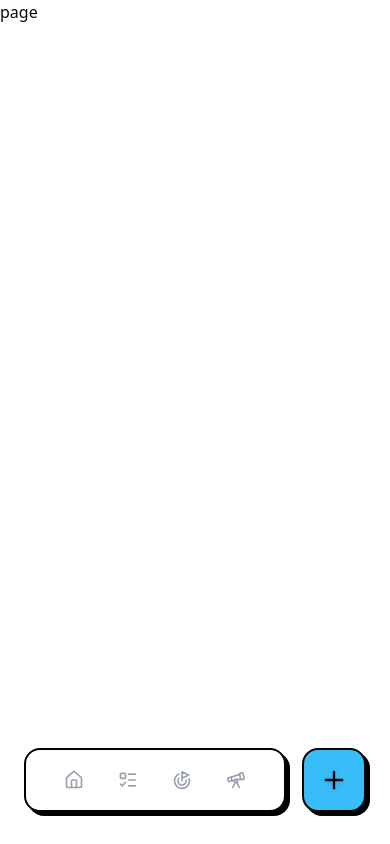
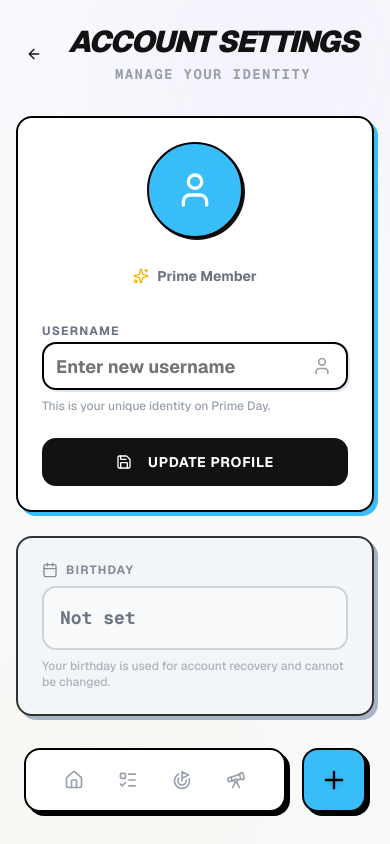
Before and after one commit to StarDust130/Prime-Day, a Next.js app: page /account in a window 390 px wide. Built offline with nearby package versions, Linux system fonts and the light colour scheme; no server answers.

Commit message:
feat: implement account settings page with username update functionality and loading state

```diff
--- a/app/(main)/account/page.tsx
+++ b/app/(main)/account/page.tsx
@@ -1,6 +1,221 @@
-const page = () => {
+"use client";
+
+import { useState, useEffect } from "react";
+import { useRouter } from "next/navigation";
+import { Button } from "@/components/ui/button";
+import { Input } from "@/components/ui/input";
+import {
+  User,
+  Calendar,
+  Save,
+  Loader2,
+  AlertCircle,
+  CheckCircle2,
+  Sparkles,
+  ArrowLeft,
+} from "lucide-react";
+
+export default function AccountPage() {
+  const [user, setUser] = useState<{
+    username: string;
+    birthday: string;
+  } | null>(null);
+  const [loading, setLoading] = useState(true);
+  const [saving, setSaving] = useState(false);
+  const [newUsername, setNewUsername] = useState("");
+  const [message, setMessage] = useState<{
+    type: "success" | "error";
+    text: string;
+  } | null>(null);
+  const router = useRouter();
+
+  useEffect(() => {
+    fetchAccount();
+  }, []);
+
+  const fetchAccount = async () => {
+    try {
+      const res = await fetch("/api/account");
+      if (res.ok) {
+        const data = await res.json();
+        setUser(data.user);
+        setNewUsername(data.user.username);
+      } else {
+        console.error("Failed to fetch account");
+      }
+    } catch (error) {
+      console.error("Error fetching account:", error);
+    } finally {
+      setLoading(false);
+    }
+  };
+
+  const handleUpdateUsername = async (e: React.FormEvent) => {
+    e.preventDefault();
+    setMessage(null);
+    setSaving(true);
+
+    try {
+      const res = await fetch("/api/account", {
+        method: "PUT",
+        headers: { "Content-Type": "application/json" },
+        body: JSON.stringify({ username: newUsername }),
+      });
+
+      const data = await res.json();
+
+      if (res.ok) {
+        setUser(data.user);
+        setMessage({ type: "success", text: "Username updated successfully!" });
+        router.refresh();
+      } else {
+        setMessage({
+          type: "error",
+          text: data.error || "Failed to update username",
+        });
+      }
+    } catch (error) {
+      setMessage({
+        type: "error",
+        text: "An error occurred. Please try again.",
+      });
+    } finally {
+      setSaving(false);
+    }
+  };
+
+  if (loading) {
+    return (
+      <div className="min-h-screen bg-[#F8FAFC] flex items-center justify-center">
+        <Loader2 className="w-8 h-8 animate-spin text-[#38BDF8]" />
+      </div>
+    );
+  }
+
   return (
-    <div>page</div>
-  )
+    <div className="min-h-screen bg-[#F8FAFC] pb-24 md:p-8 pt-6 px-4 font-sans text-[#121212] overflow-hidden relative">
+      {/* --- BACKGROUND DECORATION --- */}
+      <div className="fixed inset-0 pointer-events-none z-0">
+        <div className="absolute top-[-10%] right-[-10%] w-[300px] h-[300px] bg-[#A855F7]/5 rounded-full blur-[80px]" />
+        <div className="absolute bottom-[-10%] left-[-10%] w-[300px] h-[300px] bg-[#F4B400]/5 rounded-full blur-[80px]" />
+      </div>
+
+      <div className="relative z-10 max-w-2xl mx-auto">
+        <header className="mb-8 text-center md:text-left flex items-center gap-4">
+          <Button
+            variant="ghost"
+            size="icon"
+            onClick={() => router.back()}
+            className="rounded-full hover:bg-black/5 md:hidden"
+          >
+            <ArrowLeft className="h-6 w-6" />
+          </Button>
+          <div>
+            <h1 className="text-3xl font-black italic tracking-tighter uppercase">
+              Account Settings
+            </h1>
+            <p className="text-sm font-bold text-gray-400 font-mono tracking-widest mt-1">
+              MANAGE YOUR IDENTITY
+            </p>
+          </div>
+        </header>
+
+        <div className="space-y-6">
+          {/* PROFILE CARD */}
+          <div className="bg-white rounded-2xl p-6 border-2 border-black shadow-[4px_4px_0px_0px_#38BDF8]">
+            <div className="flex flex-col md:flex-row items-center gap-6 mb-8">
+              <div className="h-24 w-24 rounded-full bg-[#38BDF8] border-2 border-black flex items-center justify-center shadow-[2px_2px_0px_0px_#121212]">
+                <User className="h-10 w-10 text-white" />
+              </div>
+              <div className="text-center md:text-left">
+                <h2 className="text-2xl font-black uppercase tracking-tight">
+                  {user?.username}
+                </h2>
+                <div className="flex items-center justify-center md:justify-start gap-2 mt-1 text-sm font-bold text-gray-500">
+                  <Sparkles className="h-4 w-4 text-[#F4B400]" />
+                  <span>Prime Member</span>
+                </div>
+              </div>
+            </div>
+
+            <form onSubmit={handleUpdateUsername} className="space-y-6">
+              <div className="space-y-2">
+                <label className="text-xs font-bold uppercase tracking-widest text-gray-500">
+                  Username
+                </label>
+                <div className="relative">
+                  <Input
+                    value={newUsername}
+                    onChange={(e) => setNewUsername(e.target.value)}
+                    className="h-12 border-2 border-black rounded-xl shadow-[2px_2px_0px_0px_#E2E8F0] focus-visible:ring-0 focus-visible:border-[#38BDF8] focus-visible:shadow-[2px_2px_0px_0px_#38BDF8] transition-all font-bold text-lg"
+                    placeholder="Enter new username"
+                  />
+                  <User className="absolute right-4 top-1/2 -translate-y-1/2 h-5 w-5 text-gray-400" />
+                </div>
+                <p className="text-xs text-gray-400 font-medium">
+                  This is your unique identity on Prime Day.
+                </p>
+              </div>
+
+              {message && (
+                <div
+                  className={`flex items-center gap-3 p-4 rounded-xl border-2 border-black text-sm font-bold ${
+                    message.type === "success"
+                      ? "bg-[#DCFCE7] text-[#166534] shadow-[2px_2px_0px_0px_#166534]"
+                      : "bg-[#FEE2E2] text-[#991B1B] shadow-[2px_2px_0px_0px_#991B1B]"
+                  }`}
+                >
+                  {message.type === "success" ? (
+                    <CheckCircle2 className="h-5 w-5" />
+                  ) : (
+                    <AlertCircle className="h-5 w-5" />
+                  )}
+                  {message.text}
+                </div>
+              )}
+
+              <Button
+                type="submit"
+                disabled={saving || newUsername === user?.username}
+                className="w-full h-12 bg-[#121212] hover:bg-black/90 text-white rounded-xl border-2 border-transparent hover:border-black hover:shadow-[4px_4px_0px_0px_#F4B400] transition-all font-bold uppercase tracking-wider text-sm"
+              >
+                {saving ? (
+                  <>
+                    <Loader2 className="mr-2 h-4 w-4 animate-spin" />
+                    Saving...
+                  </>
+                ) : (
+                  <>
+                    <Save className="mr-2 h-4 w-4" />
+                    Update Profile
+                  </>
+                )}
+              </Button>
+            </form>
+          </div>
+
+          {/* BIRTHDAY CARD */}
+          <div className="bg-[#F1F5F9] rounded-2xl p-6 border-2 border-black shadow-[4px_4px_0px_0px_#94A3B8] opacity-80">
+            <div className="space-y-2">
+              <label className="text-xs font-bold uppercase tracking-widest text-gray-500 flex items-center gap-2">
+                <Calendar className="h-4 w-4" />
+                Birthday
+              </label>
+              <div className="p-4 border-2 border-black/20 bg-white/50 rounded-xl font-mono font-bold text-lg text-gray-600">
+                {user?.birthday
+                  ? new Date(user.birthday).toLocaleDateString(undefined, {
+                      dateStyle: "long",
+                    })
+                  : "Not set"}
+              </div>
+              <p className="text-xs text-gray-400 font-medium">
+                Your birthday is used for account recovery and cannot be
+                changed.
+              </p>
+            </div>
+          </div>
+        </div>
+      </div>
+    </div>
+  );
 }
-export default page
```
